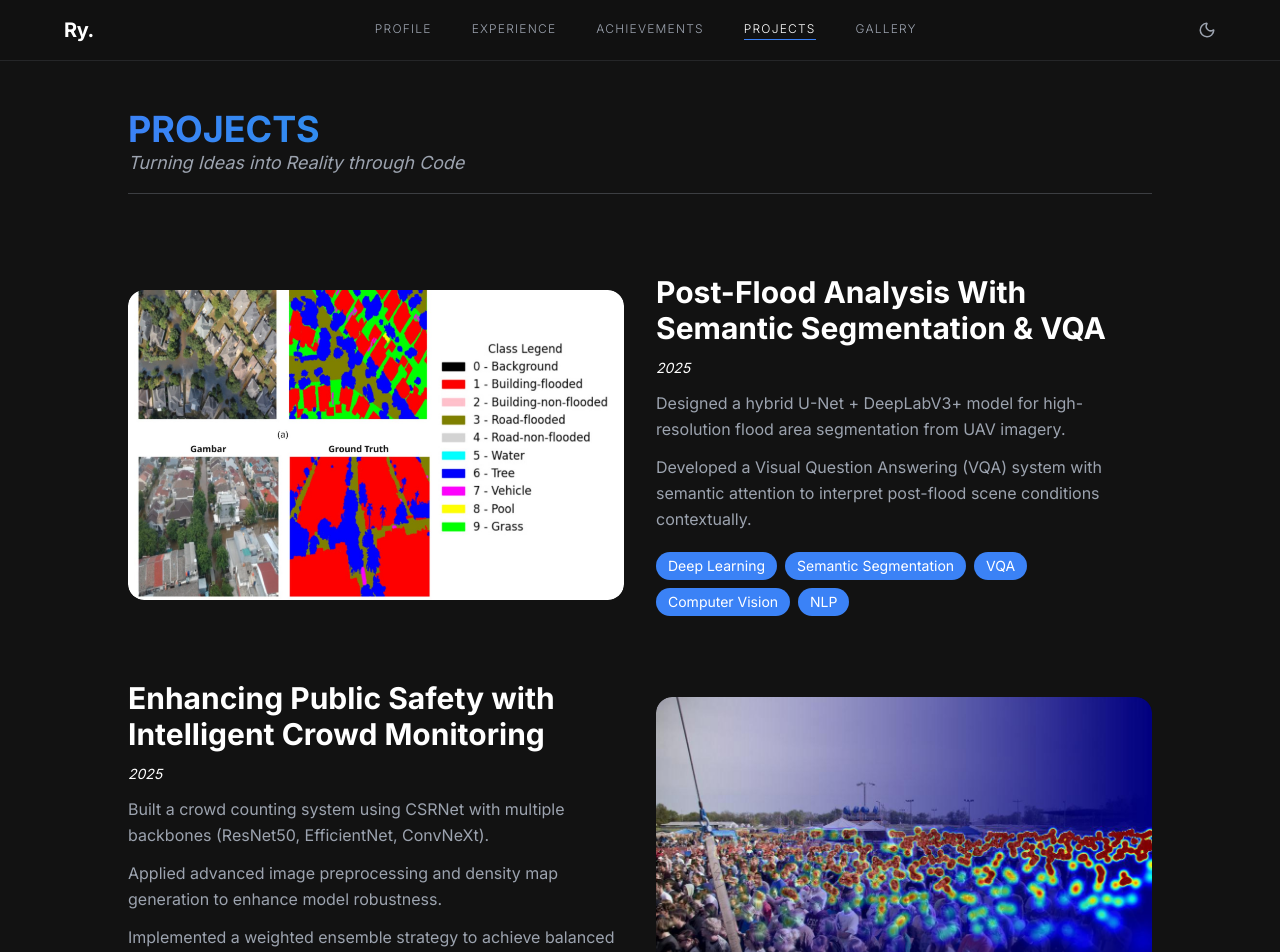
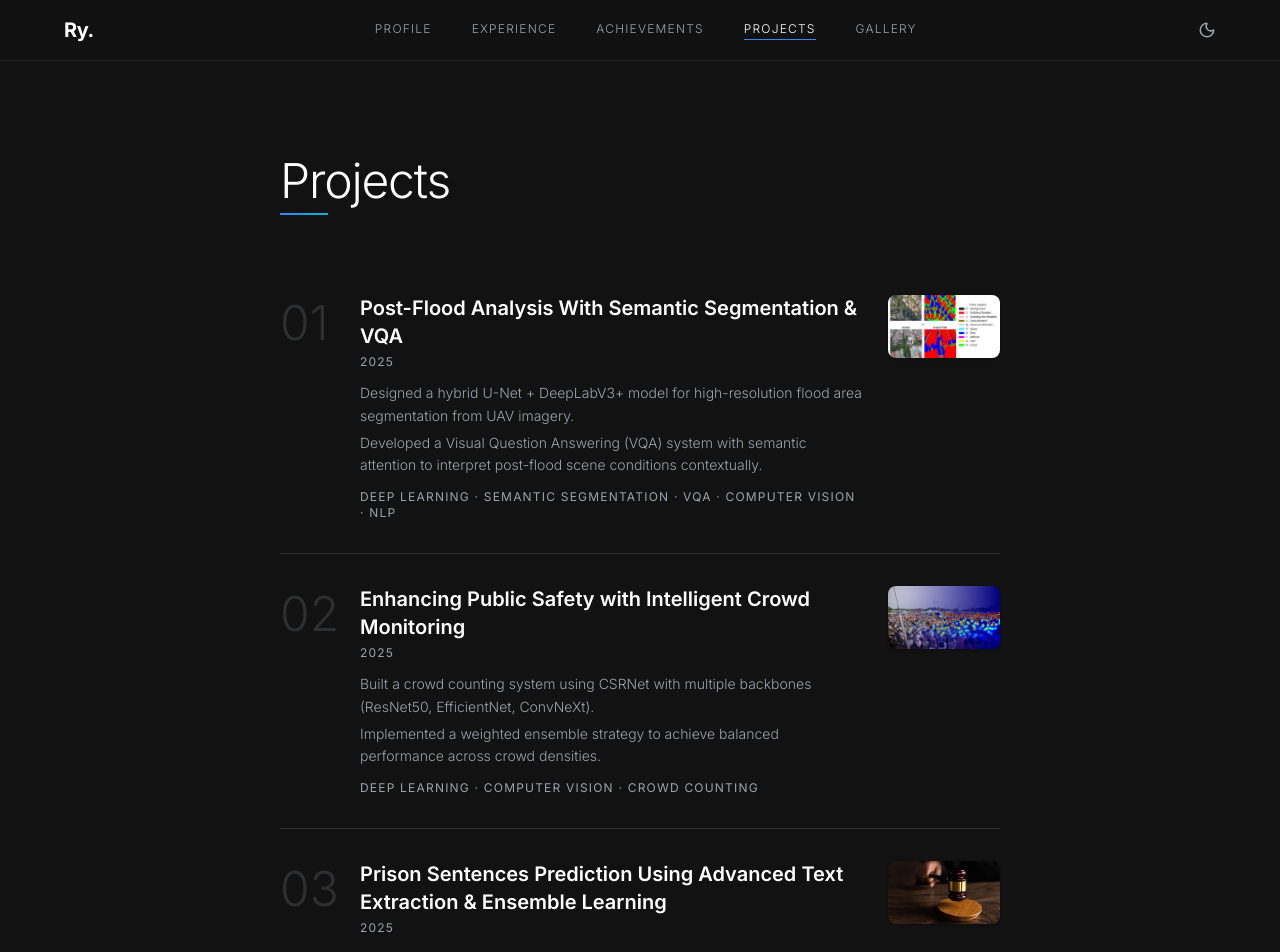
Before and after one commit to rynfkn/ryanfikri, a React (Vite) app: page /projects in a window 1280 px wide. Shown: the top 952 px of the page. Built offline with nearby package versions, Linux system fonts and the light colour scheme.

Commit message:
feat: redesign Projects as numbered case-study list, fix duplicate descriptions

```diff
--- a/src/pages/Projects.jsx
+++ b/src/pages/Projects.jsx
@@ -1,3 +1,5 @@
+import FadeIn from '../components/FadeIn';
+
 export default function Projects() {
   const projects = [
     {
@@ -15,7 +17,6 @@ export default function Projects() {
       year: 2025,
       descriptions: [
         "Built a crowd counting system using CSRNet with multiple backbones (ResNet50, EfficientNet, ConvNeXt).",
-                "Applied advanced image preprocessing and density map generation to enhance model robustness.",
         "Implemented a weighted ensemble strategy to achieve balanced performance across crowd densities.",
       ],
       tags: ["Deep Learning", "Computer Vision", "Crowd Counting"],
@@ -25,8 +26,7 @@ export default function Projects() {
       title: 'Prison Sentences Prediction Using Advanced Text Extraction & Ensemble Learning',
       year: 2025,
       descriptions: [
-                "Developing an Image Semantic Segmentation model using a hybrid U-Net + DeepLabV3+ architecture to map the affected flood areas from UAV imagery",
-                "Building a Visual Question Answering (VQA) system with semantic attention to contextually interpret flood scene conditions.",
+        "Built an NLP pipeline combining advanced text extraction from legal documents with ensemble learning to predict prison sentence lengths.",
       ],
       tags: ["NLP", "Machine Learning", "Text Extraction", "Ensemble"],
       image: "/projects/prison_sentence_prediction.jpg",
@@ -35,8 +35,7 @@ export default function Projects() {
       title: 'Rainfall Modeling Based on OCR Extraction and Ensemble Time Series Forecasting',
       year: 2025,
       descriptions: [
-                "Developing an Image Semantic Segmentation model using a hybrid U-Net + DeepLabV3+ architecture to map the affected flood areas from UAV imagery",
-                "Building a Visual Question Answering (VQA) system with semantic attention to contextually interpret flood scene conditions.",
+        "Developed an OCR-based pipeline to extract historical rainfall data from scanned images, paired with ensemble time series models for forecasting.",
       ],
       tags: ["Computer Vision", "OCR", "Time Series", "Machine Learning"],
       image: "/projects/time_series_forecasting.png",
@@ -47,75 +46,62 @@ export default function Projects() {
       descriptions: [
         "Collected and cleaned real estate data through automated web scraping using Selenium.",
         "Developed a multimodal deep learning model combining image embeddings (DINOv2) and textual features (IndoBERT).",
-                "Achieved improved model performance through intermediate-fusion of visual, textual, and tabular modalities.",
+        "Achieved improved model performance through intermediate fusion of visual, textual, and tabular modalities.",
       ],
-            tags: ["Compter Vision", "NLP", "Multimodal Learning"],
+      tags: ["Computer Vision", "NLP", "Multimodal Learning"],
       image: "/projects/house_price_prediction.jpg",
     },
     {
       title: 'Enhancing Healthcare RAG Using Reciprocal Rank Fusion',
       year: 2025,
       descriptions: [
-                "Scrapping medical data article from the internet using Selenium",
         "Implemented a Retrieval-Augmented Generation (RAG) pipeline for medical question answering.",
         "Enhanced retrieval relevance using Reciprocal Rank Fusion (RRF) across multiple search backends.",
       ],
       tags: ["NLP", "RAG", "LLM", "Information Retrieval"],
       image: "/projects/RAG_RRF.png",
     },
-    ]
+  ];
 
   return (
-        <div className="flex flex-col justify-center items-center w-full min-h-screen bg-[var(--color-base)] text-[var(--color-text)] py-12 px-6 transition-colors duration-300">
-            <div className="w-full max-w-5xl mb-10">
-                <div className='items-center mb-10 border-b border-[var(--color-muted)]/30 pb-4'>
-                    <h1 className="text-4xl font-bold text-gradient">
-                        PROJECTS
-                    </h1>
-                    <p className='text-lg italic text-[var(--color-muted)]'>Turning Ideas into Reality through Code</p>
+    <div className="min-h-screen bg-[var(--color-base)] text-[var(--color-text)] transition-colors duration-300">
+      <div className="max-w-3xl mx-auto px-6 py-24">
+        <h1 className="text-5xl font-light tracking-tight mb-2">Projects</h1>
+        <div className="h-0.5 w-12 bg-gradient mb-12"></div>
+
+        <div>
+          {projects.map((project, index) => (
+            <FadeIn key={index} delay={index * 0.04}>
+              <div className="py-8 border-b border-[var(--color-muted)]/20 flex gap-6 items-start">
+                <span className="font-light text-5xl text-[var(--color-muted)]/20 select-none w-14 shrink-0 leading-none pt-1">
+                  {String(index + 1).padStart(2, '0')}
+                </span>
+                <div className="flex-1 min-w-0 flex gap-6 items-start">
+                  <div className="flex-1">
+                    <h2 className="font-semibold text-xl mb-1 leading-snug">{project.title}</h2>
+                    <p className="text-xs uppercase tracking-widest text-[var(--color-muted)] mb-3">{project.year}</p>
+                    <div className="space-y-1 mb-3">
+                      {project.descriptions.map((desc, i) => (
+                        <p key={i} className="font-light text-sm text-[var(--color-muted)] leading-relaxed">
+                          {desc}
+                        </p>
+                      ))}
                     </div>
+                    <p className="text-xs uppercase tracking-widest text-[var(--color-muted)]">
+                      {project.tags.join(' · ')}
+                    </p>
                   </div>
-
-            <div className="flex flex-col w-full max-w-5xl gap-16">
-                {projects.map((project, index) => (
-
-                    <div
-                        index={index}
-                        className={`flex flex-col md:flex-row items-center gap-8 ${index % 2 === 1 ? "md:flex-row-reverse" : ""}`}
-                    >
-
-                        <div className="md:w-1/2 w-full aspect-[16/10] rounded-2xl overflow-hidden">
                   <img
                     src={project.image}
                     alt={project.title}
-                                className="w-full h-full object-cover rounded-2xl shadow-lg hover:opacity-90 transition-transform duration-300 hover:scale-105"
+                    className="w-28 aspect-video object-cover rounded-lg shadow-sm hidden md:block shrink-0"
                   />
                 </div>
-
-                        <div className="md:w-1/2 w-full space-y-3">
-                            <h2 className="text-3xl font-bold">{project.title}</h2>
-                            <p className="text-sm italic">{project.year}</p>
-                            {project.descriptions.map((desc, i) => (
-                                <p
-                                    index={i}
-                                    className="text-[var(--color-muted)] leading-relaxed">
-                                    {desc}
-                                </p>
-                            ))}
-
-                            <div className="flex flex-wrap gap-2 pt-2">
-                                {project.tags.map((tag, i) => (
-                                    <span
-                                        index={i}
-                                        className="text-sm px-3 py-1 bg-[var(--color-primary)] rounded-full">
-                                        {tag}
-                                    </span>
+              </div>
+            </FadeIn>
           ))}
         </div>
       </div>
     </div>
-                ))}
-            </div>
-        </div>
   );
 }
```
Lines whose indentation alone changed are shown as unchanged.
